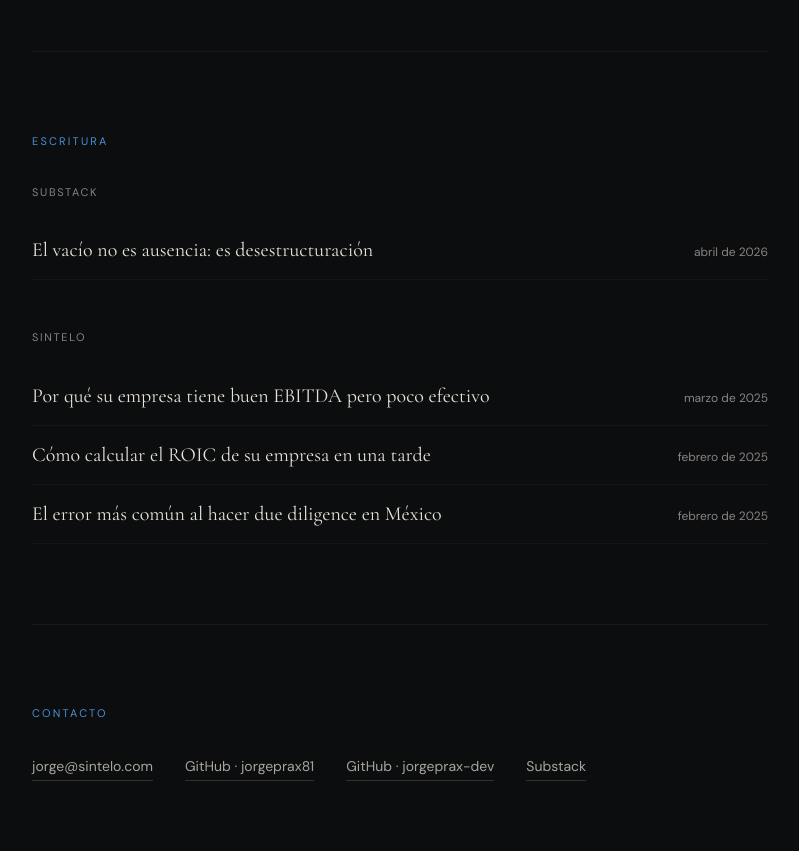
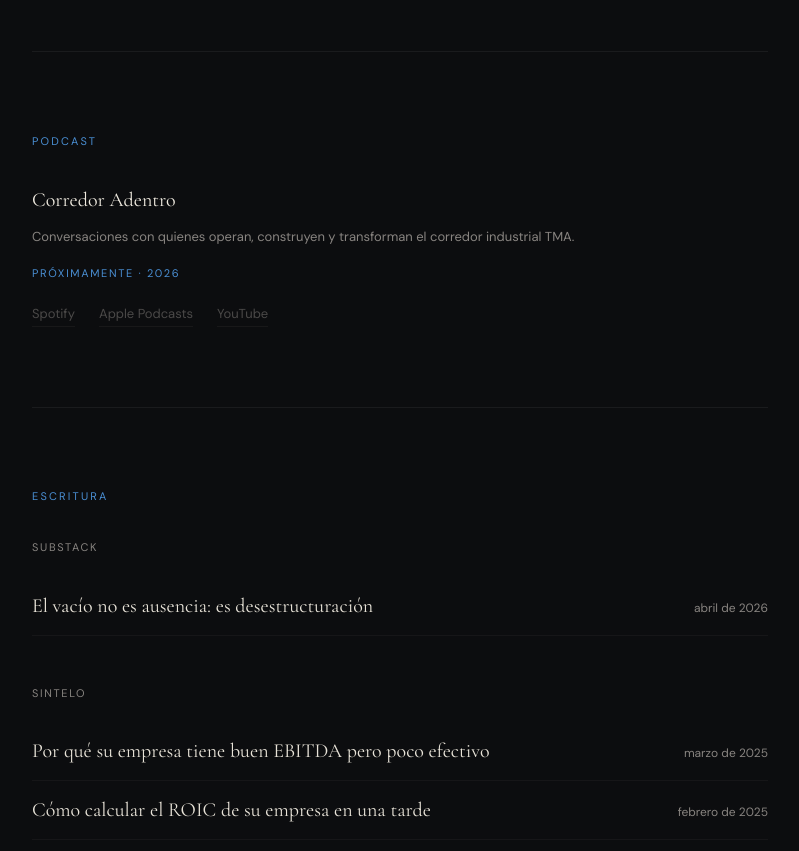
Before and after one commit to jorgeprax-dev/jorgeprax, an Astro site: page / in a window 1280 px wide. Shown: the part 1660-2511 px from the top of the page, without its empty margins (240-1039 px from the left). Built offline with nearby package versions, Linux system fonts and the light colour scheme; Astro itself is replaced by a stand-in of ours; no server answers.

Commit message:
Agregar sección Podcast arriba de Escritura

```diff
--- a/src/pages/index.astro
+++ b/src/pages/index.astro
@@ -102,6 +102,20 @@ const contactos = [
         <p class="project-desc">{p.desc}</p>
       </a>
     ))}
+
+    <div class="divider"></div>
+    <span class="label">Podcast</span>
+
+    <div class="podcast-placeholder">
+      <div class="podcast-title">Corredor Adentro</div>
+      <div class="podcast-tagline">Conversaciones con quienes operan, construyen y transforman el corredor industrial TMA.</div>
+      <div class="podcast-status">Próximamente · 2026</div>
+      <div class="podcast-links">
+        <span class="podcast-link-soon">Spotify</span>
+        <span class="podcast-link-soon">Apple Podcasts</span>
+        <span class="podcast-link-soon">YouTube</span>
+      </div>
+    </div>
 
     <div class="divider"></div>
     <span class="label">Escritura</span>
@@ -379,6 +393,48 @@ const contactos = [
     margin-top: 5rem;
   }
 
+  /* PODCAST */
+  .podcast-placeholder {
+    margin-top: 1.5rem;
+  }
+
+  .podcast-title {
+    font-family: var(--serif);
+    font-size: 20px;
+    color: #F0EBE0;
+    margin-bottom: 0.5rem;
+  }
+
+  .podcast-tagline {
+    font-size: 13px;
+    color: var(--dim);
+    line-height: 1.8;
+    margin-bottom: 1rem;
+  }
+
+  .podcast-status {
+    font-family: var(--sans);
+    font-size: 11px;
+    letter-spacing: 0.15em;
+    color: var(--accent);
+    text-transform: uppercase;
+    margin-bottom: 1.25rem;
+  }
+
+  .podcast-links {
+    display: flex;
+    gap: 1.5rem;
+    flex-wrap: wrap;
+  }
+
+  .podcast-link-soon {
+    font-size: 13px;
+    color: var(--dim);
+    border-bottom: 0.5px solid rgba(138, 132, 122, 0.2);
+    padding-bottom: 1px;
+    opacity: 0.5;
+  }
+
   /* MOBILE */
   @media (max-width: 720px) {
     .page {
```
